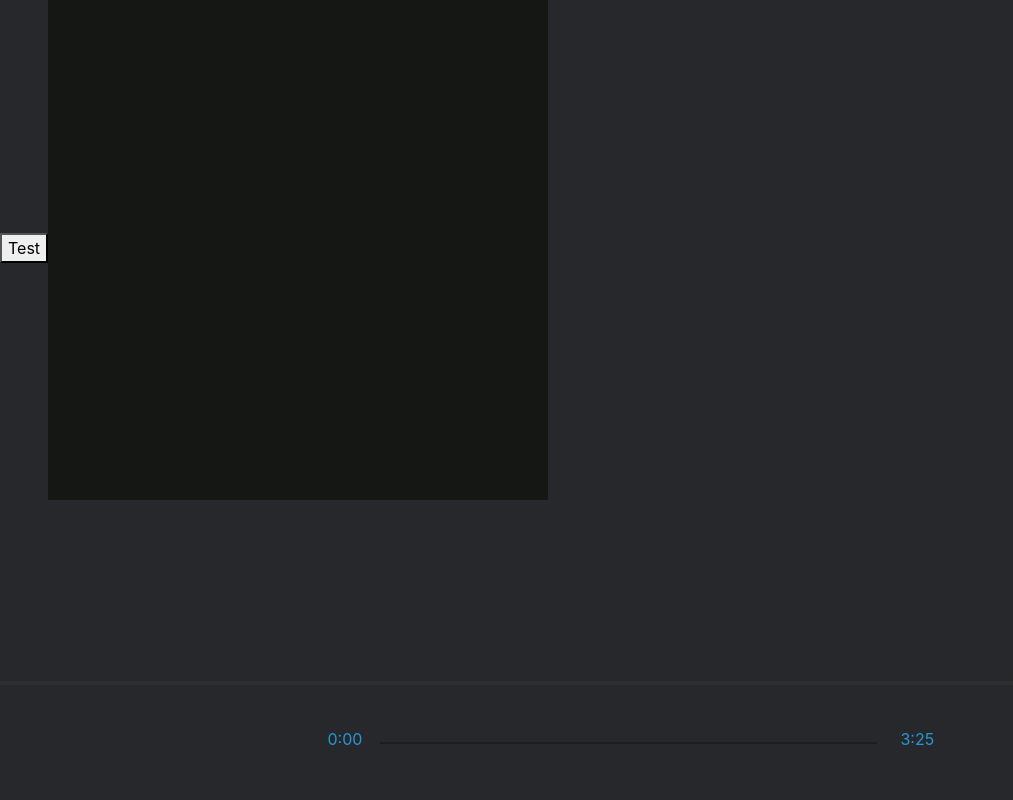
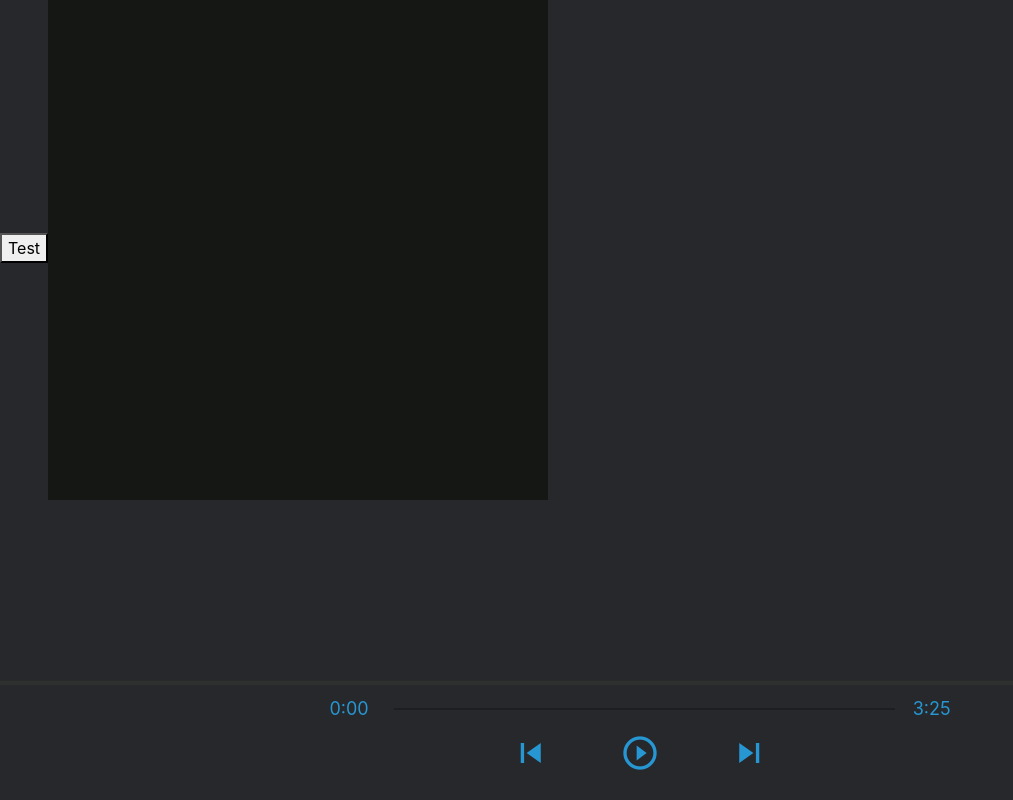
Before and after one commit to AdamBOD/C-Shanties, an Angular app: page / in a window 1280 px wide. Shown: the whole page, without its empty margins (0-1013 px from the left). Built offline with nearby package versions, Linux system fonts and the light colour scheme.

Commit message:
Updated control centre

```diff
--- a/package.json
+++ b/package.json
@@ -29,6 +29,7 @@
     "howler": "^2.1.2",
     "jquery": "^3.4.1",
     "jsmediatags": "^3.9.2",
+    "material-design-icons-iconfont": "^5.0.1",
     "rxjs": "~6.4.0",
     "tslib": "^1.10.0",
     "zone.js": "~0.9.1"
--- a/src/app/control-centre/control-centre.component.html
+++ b/src/app/control-centre/control-centre.component.html
@@ -1,9 +1,26 @@
 <div class="control-centre-container row">
     <div class="col-lg-3 md-3 col-sm-3"></div>
-    <div class="main-controls col-lg-6 col-md-6 col-sm-6 row">
-        <label class="col-lg-1">{{ startTime }}</label>
-        <mat-slider class="col-lg-10" min="0" max="220" step="1" value="0"></mat-slider>
-        <label class="col-lg-1">{{ endTime }}</label>
+    <div class="main-controls col-lg-6 col-md-6 col-sm-6">
+        <div class="seekbar row">
+            <span>{{ startTime }}</span>
+            <mat-slider min="0" max="220" step="1" value="{currentTime}"></mat-slider>
+            <span>{{ endTime }}</span>
+        </div>
+
+        <div class="media-controls row">
+            <div class="col-lg-2 offset-3">
+                <i class="material-icons">skip_previous</i>
+            </div>
+            <div class="col-lg-2" [ngClass]="{'invisible': !playing}" (click)="togglePlay($event)">
+                <i class="material-icons">pause_circle_outline</i>
+            </div>
+            <div class="col-lg-2" [ngClass]="{'invisible': playing}" (click)="togglePlay($event)">
+                <i class="material-icons">play_circle_outline</i>
+            </div>
+            <div class="col-lg-2">
+                <i class="material-icons">skip_next</i>
+            </div>
+        </div>
     </div>
     <div class="col-lg-3 md-3 col-sm-3"></div>
 </div>
--- a/src/app/control-centre/control-centre.component.ts
+++ b/src/app/control-centre/control-centre.component.ts
@@ -7,10 +7,22 @@ import { Component, OnInit } from '@angular/core';
 export class ControlCentreComponent implements OnInit {
   private startTime = "0:00";
   private endTime = "3:25";
+  private playing = false;
+  private currentTime = 0;
 
   constructor() { }
 
   ngOnInit() {
   }
 
+  public togglePlay(event: Event): void {
+    this.playing = !this.playing;
+
+    window.setInterval(() => {
+      if (this.playing) {
+        console.log(this.currentTime);
+        this.currentTime++;
+      }
+    }, 1000)
+  }
 }
--- a/src/assets/scss/main.scss
+++ b/src/assets/scss/main.scss
@@ -49,12 +49,21 @@ html {
                 box-shadow: 0px -4px 1px $primary-border-colour;
 
                 .main-controls {
+                    .seekbar {
+                        display: flex;
+                        flex-direction: row;
                         justify-content: center;
                         align-items: center;
 
+                        span {
+                            font-size: 18px;
+                            padding-left: 10px;
+                            padding-right: 10px;
+                            line-height: 2.6;
+                        }
+
                         mat-slider {
-                        width: 100%;
-                        // transform: scale(1.75);
+                            width: 80%;
 
                             .mat-slider-wrapper {
                                 .mat-slider-track-fill {
@@ -64,6 +73,7 @@ html {
 
                                 .mat-slider-thumb-container {
                                     opacity: 0;
+                                    cursor: pointer;
                                     -webkit-transition: opacity .4s cubic-bezier(.25,.8,.25,1);
                                     -moz-transition: opacity .4s cubic-bezier(.25,.8,.25,1);
                                     -ms-transition: opacity .4s cubic-bezier(.25,.8,.25,1);
@@ -72,7 +82,7 @@ html {
 
                                     .mat-slider-thumb {
                                         background-color: $control-centre-colour;
-
+                                        cursor: pointer;
                                     }
                                 }
                             }
@@ -90,6 +100,32 @@ html {
                             }
                         }
                     }
+
+                    .media-controls {
+                        div {
+                            text-align: center;
+                            user-select: none;
+
+                            &.invisible {
+                                display: none;
+                            }
+
+                            i {
+                                font-size: 40px;
+                                cursor: pointer;
+                                -webkit-transition: text-shadow 0.1s ease-in-out;
+                                -moz-transition: text-shadow 0.1s ease-in-out;
+                                -ms-transition: text-shadow 0.1s ease-in-out;
+                                -o-transition: text-shadow 0.1s ease-in-out;
+                                transition: text-shadow 0.1s ease-in-out;
+
+                                &:hover {
+                                    text-shadow: 0 0 15px;
+                                }
+                            }
+                        }
+                    }
+                }
             }
         }
 
```
Also changed, not shown: 1 other file (tests, documents, lock files or other folders). Lines whose indentation alone changed are shown as unchanged.
